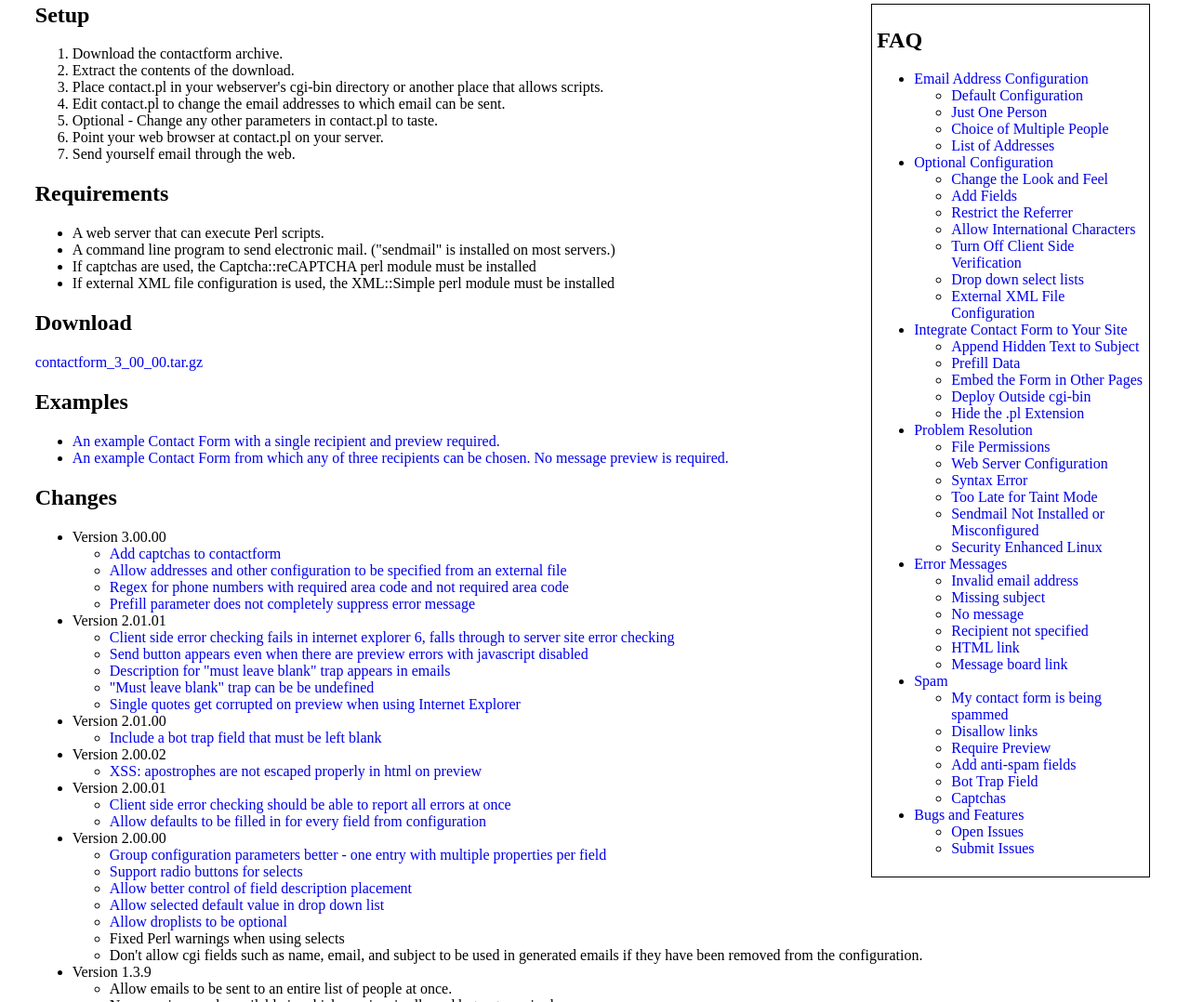
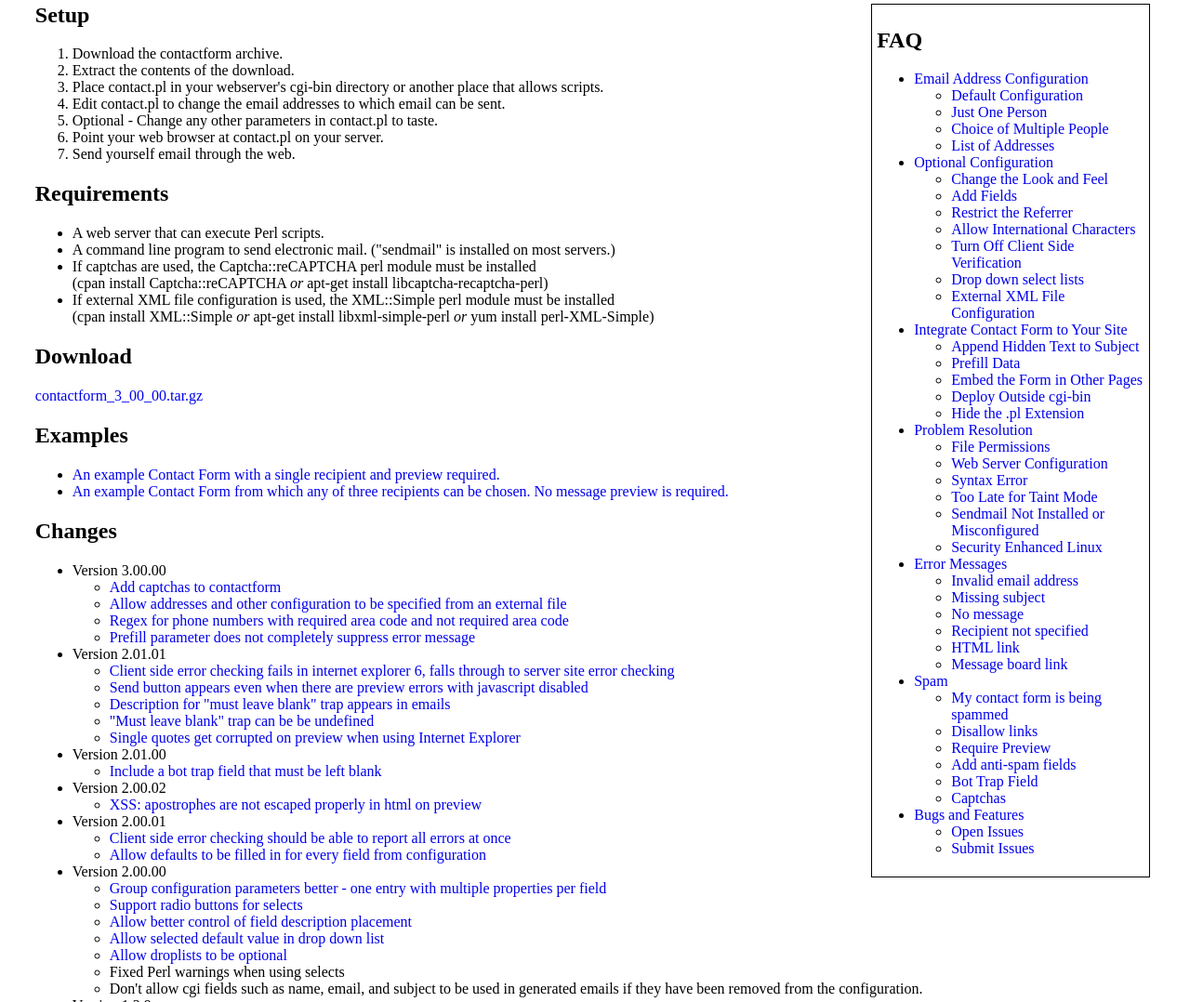
Before and after one commit to stephenostermiller/contactform, a plain HTML site: page index.html in a window 1280 px wide. Shown: the part 681-1759 px from the top of the page at 93% size. Drawn offline with Linux system fonts and the light colour scheme.

Commit message:
Updated news, contact form, copyright date.

```diff
--- a/index.html
+++ b/index.html
@@ -156,8 +156,10 @@ google_color_text = "000000";
 <ul>
 <li>A web server that can execute Perl scripts.</li>
 <li>A command line program to send electronic mail. ("sendmail" is installed on most servers.)</li>
-<li>If captchas are used, the Captcha::reCAPTCHA perl module must be installed</li>
-<li>If external XML file configuration is used, the XML::Simple perl module must be installed</li>
+<li>If captchas are used, the Captcha::reCAPTCHA perl module must be installed<br>
+(cpan install Captcha::reCAPTCHA <i>or</i> apt-get install libcaptcha-recaptcha-perl)</li>
+<li>If external XML file configuration is used, the XML::Simple perl module must be installed<br>
+(cpan install XML::Simple <i>or</i> apt-get install libxml-simple-perl <i>or</i> yum install perl-XML-Simple)</li>
 </ul>
 
 <h2>Download</h2>
```
Also changed, not shown: 1 other file.
